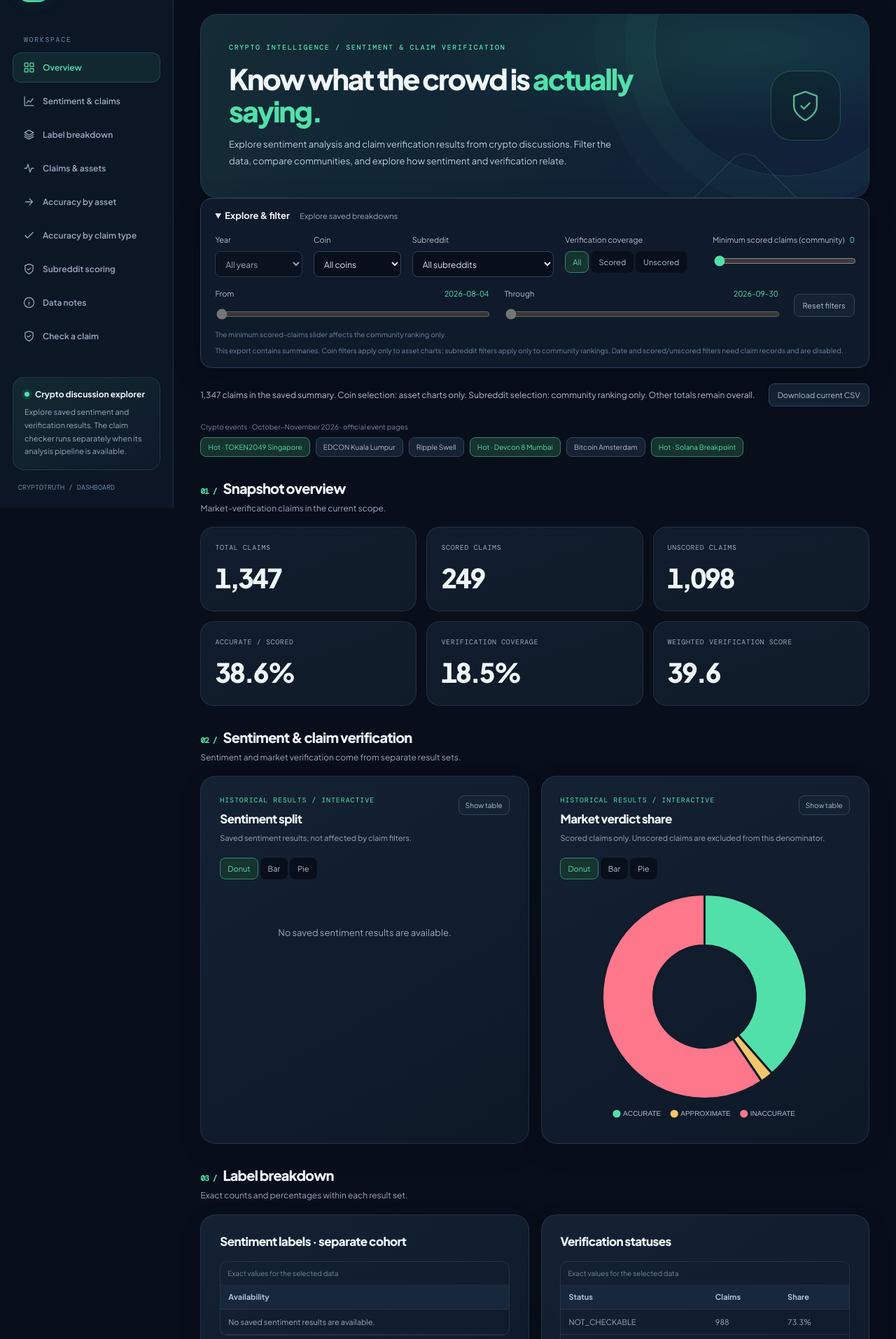
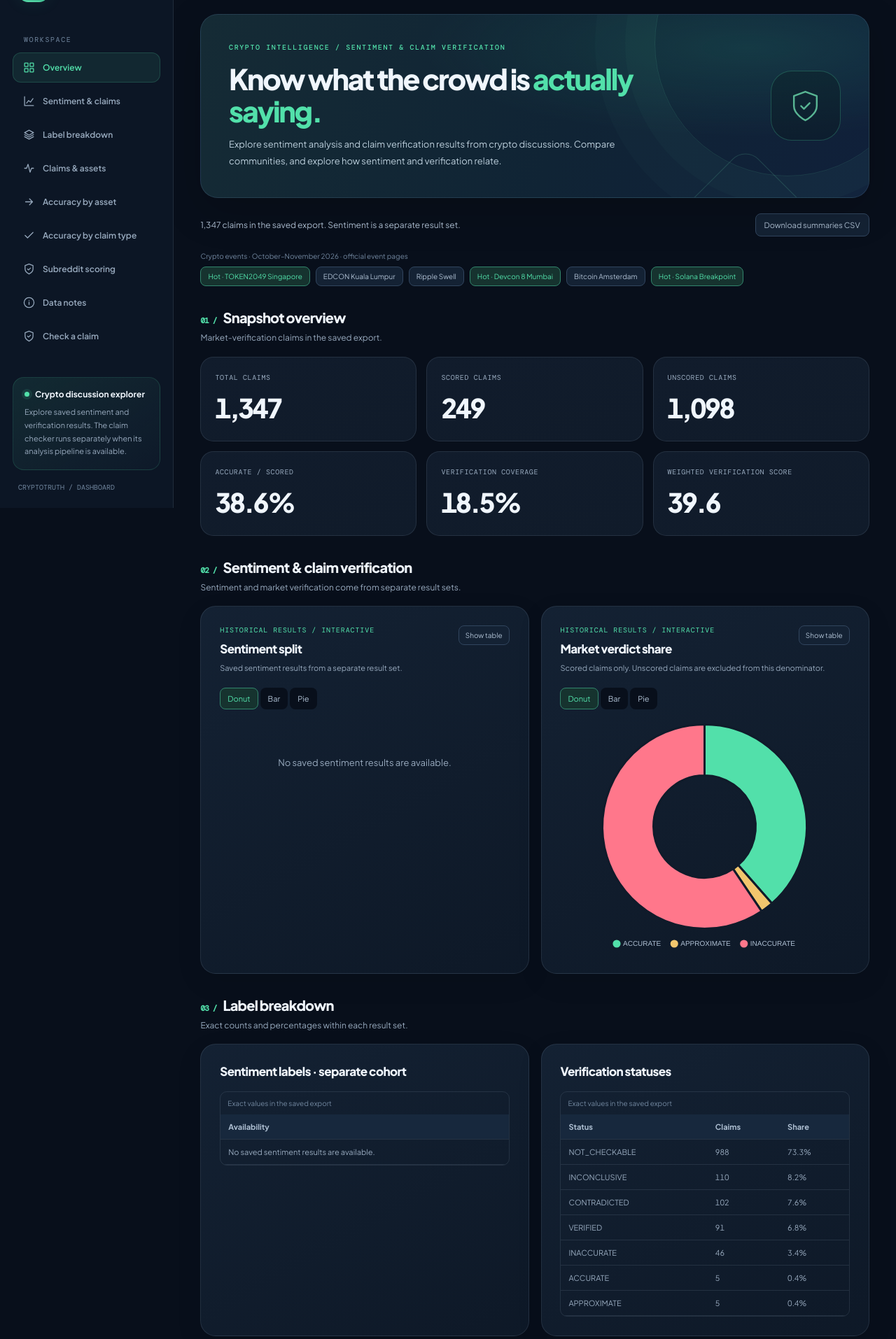
Before and after one commit to Jolie97/Data-Science-Project, a Flask app: template dashboard/templates/index_1.html in a window 1280 px wide. Shown: the part 74-1988 px from the top of the page at 70% size. Run offline with Flask 3, Linux system fonts and the light colour scheme; the template is opened without the code that fills it, so the values that code supplies are empty.

Commit message:
deleting filter and preserving other functions

```diff
--- a/dashboard/static/dashboard_new.js
+++ b/dashboard/static/dashboard_new.js
@@ -100,8 +100,7 @@ if (typeof document !== "undefined") (() => {
   const percent = (n,d) => d ? `${(n/d*100).toFixed(1)}%` : "—";
   const reducedMotion = matchMedia("(prefers-reduced-motion: reduce)").matches;
   const M = CryptoTruthData;
-  let data, selected=[], current, dates=[], activeDates=[], pending=false, rowMode=false;
-  const state = {year:"all",coin:"all",sub:"all",kind:"all",from:null,to:null};
+  let data, selected=[], current, pending=false, rowMode=false;
   function el(tag, text) {
     const e = document.createElement(tag);
     e.textContent = text;
@@ -120,7 +119,7 @@ if (typeof document !== "undefined") (() => {
     host,
     headers,
     rows,
-    caption = "Exact values for the selected data"
+    caption = "Exact values in the saved export"
   ) {
     const t = document.createElement("table");
     t.append(el("caption", caption));
@@ -141,7 +140,7 @@ if (typeof document !== "undefined") (() => {
     }
     if (!rows.length) {
       const r = document.createElement("tr"),
-        td = el("td", "No matching data. Broaden the filters or reset.");
+        td = el("td", "No exported values are available for this chart.");
       td.colSpan = headers.length;
       r.append(td);
       body.append(r);
@@ -192,7 +191,7 @@ if (typeof document !== "undefined") (() => {
     key,
     config,
     hasData,
-    emptyMessage = "No matching data. Broaden the filters or reset."
+    emptyMessage = "No exported values are available for this chart."
   ) {
     const card = cards.get(key),
       canvas = $(`ix-chart-${key}`),
@@ -315,9 +314,9 @@ if (typeof document !== "undefined") (() => {
     table($(`ix-table-${key}`),["Category",...value.datasets.map(d=>d.label)],value.labels.map((l,i)=>[l,...value.datasets.map(d=>number(d.data[i]))]));
   }
   function communityRows() {
-    const min=Number($("ix-threshold").value),rank=$("ix-rank").value;
+    const rank=$("ix-rank").value;
     const metric=r=>rank==="trust" ? r.verification_score : rank==="coverage" ? M.ratio(r.scored_claims,r.claims) : r.claims;
-    return current.subreddit_scores.filter(r=>(rowMode || state.sub==="all" || r.subreddit===state.sub) && r.scored_claims>=min)
+    return [...current.subreddit_scores]
       .sort((a,b)=>(metric(b)??-1)-(metric(a)??-1) || a.subreddit.localeCompare(b.subreddit));
   }
   function drawCommunities() {
@@ -337,8 +336,8 @@ if (typeof document !== "undefined") (() => {
   }
   function update() {
     pending=false;
-    selected=rowMode ? M.filter(data.claim_records,state) : [];
-    current=rowMode ? M.aggregate(selected) : data;
+    selected=rowMode ? data.claim_records : [];
+    current=data;
     const o=current.overview,meta=current.meta;
     const count=name=>o.verdict_breakdown.values[o.verdict_breakdown.labels.indexOf(name)] ?? 0;
     const accurate=count("ACCURATE"),approximate=count("APPROXIMATE");
@@ -355,7 +354,7 @@ if (typeof document !== "undefined") (() => {
     }
     categorical("verdict",o.verdict_breakdown.labels,o.verdict_breakdown.values,verdictColors,"Claims");
     table($("ix-verdict-labels"),["Status","Claims","Share"],current.status_counts.labels.map((l,i)=>[l,number(current.status_counts.values[i]),percent(current.status_counts.values[i],meta.total_claims)]));
-    const coinMatrix=M.selectMatrix(o.accuracy_by_coin,rowMode ? "all" : state.coin);
+    const coinMatrix=o.accuracy_by_coin;
     const coinMode=$("ix-topic-group").value==="coin";
     const grouped=coinMode ? {labels:coinMatrix.labels,values:coinMatrix.labels.map((_,i)=>M.sum(coinMatrix.datasets.map(d=>d.data[i])))} : o.claim_types;
     $("ix-title-topics").textContent=coinMode ? "Scored claims by coin" : "Claims by type";
@@ -365,32 +364,16 @@ if (typeof document !== "undefined") (() => {
     drawCommunities();
     drawMatrix("verification",current.coverage_by_type);
     categorical("coverage",["Unscored","Scored"],[meta.not_scored_claims,meta.scored_claims],["#9baec7","#52e0aa"],"Claims");
-    $("ix-threshold-label").textContent=$("ix-threshold").value;
-    $("ix-from-label").textContent=state.from || data.meta.date_start || "—";
-    $("ix-to-label").textContent=state.to || data.meta.date_end || "—";
-    $("ix-status").textContent=rowMode ? `${number(selected.length)} of ${number(data.meta.total_claims)} claims selected. Sentiment remains a separate result set.` :
-      `${number(meta.total_claims)} claims in the saved summary. Coin selection: asset charts only. Subreddit selection: community ranking only. Other totals remain overall.`;
+    $("ix-status").textContent=`${number(meta.total_claims)} claims in the saved export. Sentiment is a separate result set.`;
+    $("ix-download").textContent=rowMode ? "Download claims CSV" : "Download summaries CSV";
     const metadata=[["Source",data.meta.source_file],["Generated",data.meta.generated_at],["Full period",`${data.meta.date_start || "Unknown"} → ${data.meta.date_end || "Unknown"}`],
-      ["Full dataset",`${number(data.meta.total_claims)} claims`],["Current scope",rowMode ? `${number(selected.length)} claims` : "Saved overall summary"],
+      ["Full dataset",`${number(data.meta.total_claims)} claims`],["View", "Complete saved dataset"],
       ["Missing dates",number(data.meta.missing_dates)],["Sentiment cohort",sentiment ? `${number(M.sum(sentiment.values))} saved results` : "Unavailable"],
       ["Verification score",data.meta.trust_formula || "(accurate + 0.5 × approximate) / scored × 100"]];
     $("ix-metadata").replaceChildren(...metadata.flatMap(([k,v])=>[el("dt",k),el("dd",v??"Unavailable")]));
     $("ix-download").disabled=false;
   }
   function schedule() {if(!pending){pending=true;requestAnimationFrame(update);}}
-  function resetDates() {
-    activeDates=dates.filter(d=>state.year==="all" || d.startsWith(state.year));
-    state.from=null;state.to=null;
-    $("ix-from").max=$("ix-to").max=String(Math.max(0,activeDates.length-1));
-    $("ix-from").value="0";$("ix-to").value=String(Math.max(0,activeDates.length-1));
-  }
-  function reset() {
-    Object.assign(state,{year:"all",coin:"all",sub:"all",kind:"all",from:null,to:null});
-    for(const id of ["ix-year","ix-coin","ix-sub"]) $(id).value="all";
-    $("ix-threshold").value="0";$("ix-topic-group").value="type";$("ix-rank").value="volume";
-    document.querySelectorAll("[data-kind]").forEach(b=>b.setAttribute("aria-pressed",String(b.dataset.kind==="all")));
-    resetDates();schedule();
-  }
   function download() {
     let rows;
     if(rowMode) rows=[["date","coin","subreddit","claim_type","status","scored","verdict"],...selected.map(r=>[r.date,r.coin,r.subreddit,r.claim_type,r.status,r.scored,r.verdict])];
@@ -399,21 +382,20 @@ if (typeof document !== "undefined") (() => {
       for(const [key,label] of [["verdict_breakdown","Overall market verdict"],["claim_types","Overall claim types"],["checkable_share","Overall checkability"]])
         data.overview[key].labels.forEach((l,i)=>rows.push([label,l,"Claims",data.overview[key].values[i]]));
       current.status_counts.labels.forEach((l,i)=>rows.push(["Overall verification status",l,"Claims",current.status_counts.values[i]]));
-      const coin=M.selectMatrix(data.overview.accuracy_by_coin,state.coin);
-      coin.labels.forEach((l,i)=>coin.datasets.forEach(d=>rows.push(["Selected coin charts",l,d.label,d.data[i]])));
+      const coin=data.overview.accuracy_by_coin;
+      coin.labels.forEach((l,i)=>coin.datasets.forEach(d=>rows.push(["Accuracy by coin",l,d.label,d.data[i]])));
       for(const [matrix,scope] of [[data.overview.accuracy_by_type,"Overall accuracy by type"],[data.coverage_by_type,"Overall coverage by type"]])
         matrix.labels.forEach((l,i)=>matrix.datasets.forEach(d=>rows.push([scope,l,d.label,d.data[i]])));
       const sent=savedSentiment();if(sent) sent.labels.forEach((l,i)=>rows.push(["Separate sentiment cohort",l,"Results",sent.values[i]]));
-      communityRows().forEach(r=>["claims","scored_claims","verification_score"].forEach(k=>rows.push(["Selected community ranking",r.subreddit,k,r[k]])));
+      communityRows().forEach(r=>["claims","scored_claims","verification_score"].forEach(k=>rows.push(["Community ranking",r.subreddit,k,r[k]])));
     }
     const quote=value=>{let s=String(value??"");if(/^[=+@\-\t\r]/.test(s))s="'"+s;return '"'+s.replaceAll('"','""')+'"';};
     const url=URL.createObjectURL(new Blob([rows.map(r=>r.map(quote).join(",")).join("\r\n")],{type:"text/csv;charset=utf-8"}));
-    const a=document.createElement("a");a.href=url;a.download=rowMode ? "CryptoTruth_filtered_claims.csv" : "CryptoTruth_current_summaries.csv";a.click();
+    const a=document.createElement("a");a.href=url;a.download=rowMode ? "CryptoTruth_claims.csv" : "CryptoTruth_current_summaries.csv";a.click();
     setTimeout(()=>URL.revokeObjectURL(url),1000);
   }
   function setup() {
     rowMode=Array.isArray(data.claim_records);
-    dates=rowMode ? [...new Set(data.claim_records.map(r=>r.date).filter(Boolean))].sort() : [];
     for(const node of document.querySelectorAll("[data-card]")) {
       const key=node.dataset.card;
       cards.set(key,{type:node.querySelector("[data-chart-type]").dataset.chartType,chart:null,table:false});
@@ -429,28 +411,8 @@ if (typeof document !== "undefined") (() => {
         if(!card.table && card.chart) requestAnimationFrame(()=>card.chart.resize());
       });
     }
-    const coins=rowMode ? [...new Set(data.claim_records.map(r=>r.coin??"Unknown"))].sort() : data.overview.accuracy_by_coin.labels;
-    const subs=rowMode ? [...new Set(data.claim_records.map(r=>r.subreddit??"Unknown"))].sort() : data.subreddit_scores.map(r=>r.subreddit);
-    for(const [id,items] of [["ix-year",[...new Set(dates.map(d=>d.slice(0,4)))]],["ix-coin",coins],["ix-sub",subs]])
-      items.forEach(v=>{const opt=el("option",v);opt.value=v;$(id).append(opt);});
-    $("ix-controls").disabled=false;
-    for(const id of ["ix-year","ix-from","ix-to"]) $(id).disabled=!rowMode || !dates.length;
-    document.querySelectorAll("[data-kind]").forEach(b=>{b.disabled=!rowMode;b.addEventListener("click",()=>{
-      state.kind=b.dataset.kind;document.querySelectorAll("[data-kind]").forEach(x=>x.setAttribute("aria-pressed",String(x===b)));schedule();
-    });});
-    $("ix-filter-hint").textContent=rowMode ? "Filter verified claims" : "Explore saved breakdowns";
-    $("ix-scope").textContent=rowMode ? "Year, dates, coin, subreddit and coverage combine across claim charts. Sentiment uses its separate saved results. Undated claims remain included until a date filter is applied." :
-      "This export contains summaries. Coin filters apply only to asset charts; subreddit filters apply only to community rankings. Date and scored/unscored filters need claim records and are disabled.";
-    $("ix-year").addEventListener("change",()=>{state.year=$("ix-year").value;resetDates();schedule();});
-    for(const [id,key] of [["ix-coin","coin"],["ix-sub","sub"]]) $(id).addEventListener("change",()=>{state[key]=$(id).value;schedule();});
-    for(const id of ["ix-from","ix-to"]) $(id).addEventListener("input",()=>{
-      if(Number($("ix-from").value)>Number($("ix-to").value)) $(id==="ix-from"?"ix-to":"ix-from").value=$(id).value;
-      state.from=activeDates[Number($("ix-from").value)]??null;state.to=activeDates[Number($("ix-to").value)]??null;schedule();
-    });
-    $("ix-threshold").max=String(Math.max(1,...data.subreddit_scores.map(r=>r.scored_claims)));
-    $("ix-threshold").addEventListener("input",schedule);
     for(const id of ["ix-topic-group","ix-rank"]) $(id).addEventListener("change",schedule);
-    $("ix-reset").addEventListener("click",reset);$("ix-download").addEventListener("click",download);
+    $("ix-download").addEventListener("click",download);
     const events=[
       ["Hot · TOKEN2049 Singapore","7–8 October 2026","https://www.token2049.com/singapore/faqs"],
       ["EDCON Kuala Lumpur","17–18 October 2026","https://www.edcon.io/en/"],
@@ -460,7 +422,7 @@ if (typeof document !== "undefined") (() => {
       ["Hot · Solana Breakpoint","15–17 November 2026","https://solana.com/breakpoint"]];
     events.forEach(([label,date,url])=>{const b=el("button",label);b.type="button";b.dataset.hot=String(label.startsWith("Hot · "));b.title=`${date} · Open official event page`;
       b.setAttribute("aria-label",`${label}, ${date}, opens official page in a new tab`);b.addEventListener("click",()=>window.open(url,"_blank","noopener,noreferrer"));$("ix-events").append(b);});
-    resetDates();update();
+    update();
   }
   async function load() {
     const controller=new AbortController();const timer=setTimeout(()=>controller.abort(),30000);
@@ -470,7 +432,7 @@ if (typeof document !== "undefined") (() => {
       data=M.validate(await response.json());setup();
     } catch(error) {
       $("ix-status").dataset.error="true";$("ix-status").textContent=error.name==="AbortError" ? "The dashboard request timed out. Reload to retry." : error.message;
-      $("ix-controls").disabled=true;$("ix-download").disabled=true;
+      $("ix-download").disabled=true;
       document.querySelectorAll(".ix-chart-wrap").forEach(w=>{w.querySelector("canvas").hidden=true;const p=w.querySelector(".ix-empty");p.hidden=false;p.textContent="Real dashboard data is unavailable. No replacement values are shown.";});
     } finally {clearTimeout(timer);}
   }
--- a/dashboard/templates/index_1.html
+++ b/dashboard/templates/index_1.html
@@ -1045,7 +1045,7 @@
 @media(max-width:650px) {.ix-filter-grid {grid-template-columns:repeat(2,minmax(0,1fr));}.ix-range-grid {grid-template-columns:1fr;gap:8px;}.ix-kpis {grid-template-columns:repeat(2,minmax(0,1fr));}.ix-filters {padding:14px;}.ix-filters summary span {display:none;}.ix-status-row,.ix-banner {align-items:flex-start;flex-direction:column;}.ix-card .panel-head {flex-wrap:wrap;}.ix-chart-wrap {height:300px;}.ix-section .section-header {align-items:flex-start;}.ix-method dl {grid-template-columns:85px 1fr;}}
 
     </style>
-    <script defer src="{{ url_for('static', filename='dashboard_new.js') }}"></script>
+    <script defer src="{{ url_for('static', filename='dashboard_new.js', v='no-filters-20261012') }}"></script>
   </head>
   <body>
     <svg
@@ -1163,7 +1163,7 @@
             </h1>
             <p>
               Explore sentiment analysis and claim verification results from
-              crypto discussions. Filter the data, compare
+              crypto discussions. Compare
               communities, and explore how sentiment and verification relate.
             </p>
           </div>
@@ -1173,24 +1173,12 @@
         </section>
 
 
-<details class="ix-filters" open><summary>Explore &amp; filter <span id="ix-filter-hint">Loading available filters…</span></summary>
-<fieldset id="ix-controls" disabled><legend class="ix-sr">Dashboard filters</legend>
-<div class="ix-filter-grid">
-<label>Year<select id="ix-year"><option value="all">All years</option></select></label>
-<label>Coin<select id="ix-coin"><option value="all">All coins</option></select></label>
-<label>Subreddit<select id="ix-sub"><option value="all">All subreddits</option></select></label>
-<div><span class="ix-control-label">Verification coverage</span><div class="ix-segments" role="group" aria-label="Verification coverage"><button type="button" data-kind="all" aria-pressed="true">All</button><button type="button" data-kind="scored" aria-pressed="false">Scored</button><button type="button" data-kind="unscored" aria-pressed="false">Unscored</button></div></div>
-<label>Minimum scored claims (community) <output id="ix-threshold-label" for="ix-threshold">0</output><input type="range" id="ix-threshold" min="0" max="150" value="0" step="1" aria-describedby="ix-threshold-note" /></label>
-</div>
-<div class="ix-range-grid"><label>From <output id="ix-from-label" for="ix-from">—</output><input type="range" id="ix-from" min="0" max="0" value="0" step="1" /></label><label>Through <output id="ix-to-label" for="ix-to">—</output><input type="range" id="ix-to" min="0" max="0" value="0" step="1" /></label><button type="button" id="ix-reset" class="ix-button">Reset filters</button></div>
-<p class="ix-help" id="ix-threshold-note">The minimum scored-claims slider affects the community ranking only.</p><p class="ix-help" id="ix-scope"></p>
-</fieldset></details>
-<div class="ix-status-row"><p id="ix-status" role="status" aria-live="polite">Loading dashboard data…</p><button type="button" id="ix-download" class="ix-button" disabled>Download current CSV</button></div>
+<div class="ix-status-row"><p id="ix-status" role="status" aria-live="polite">Loading dashboard data…</p><button type="button" id="ix-download" class="ix-button" disabled>Download CSV</button></div>
 <div class="ix-events"><span>Crypto events · October–November 2026 · official event pages</span><div id="ix-events"></div></div>
-<section id="snapshot" class="ix-section" aria-labelledby="snapshot-title"><div class="section-header"><div><h2 id="snapshot-title"><span class="section-index">01 /</span>Snapshot overview</h2><p>Market-verification claims in the current scope.</p></div></div><div class="ix-kpis"><article class="kpi-card"><div class="kpi-label">Total claims</div><div class="kpi-value" id="ix-kpi-posts">—</div></article><article class="kpi-card"><div class="kpi-label">Scored claims</div><div class="kpi-value" id="ix-kpi-comments">—</div></article><article class="kpi-card"><div class="kpi-label">Unscored claims</div><div class="kpi-value" id="ix-kpi-sentiment">—</div></article><article class="kpi-card"><div class="kpi-label">Accurate / scored</div><div class="kpi-value" id="ix-kpi-support">—</div></article><article class="kpi-card"><div class="kpi-label">Verification coverage</div><div class="kpi-value" id="ix-kpi-coverage">—</div></article><article class="kpi-card"><div class="kpi-label">Weighted verification score</div><div class="kpi-value" id="ix-kpi-engagement">—</div></article></div></section>
+<section id="snapshot" class="ix-section" aria-labelledby="snapshot-title"><div class="section-header"><div><h2 id="snapshot-title"><span class="section-index">01 /</span>Snapshot overview</h2><p>Market-verification claims in the saved export.</p></div></div><div class="ix-kpis"><article class="kpi-card"><div class="kpi-label">Total claims</div><div class="kpi-value" id="ix-kpi-posts">—</div></article><article class="kpi-card"><div class="kpi-label">Scored claims</div><div class="kpi-value" id="ix-kpi-comments">—</div></article><article class="kpi-card"><div class="kpi-label">Unscored claims</div><div class="kpi-value" id="ix-kpi-sentiment">—</div></article><article class="kpi-card"><div class="kpi-label">Accurate / scored</div><div class="kpi-value" id="ix-kpi-support">—</div></article><article class="kpi-card"><div class="kpi-label">Verification coverage</div><div class="kpi-value" id="ix-kpi-coverage">—</div></article><article class="kpi-card"><div class="kpi-label">Weighted verification score</div><div class="kpi-value" id="ix-kpi-engagement">—</div></article></div></section>
 <section id="analysis" class="ix-section" aria-labelledby="analysis-title"><div class="section-header"><div><h2 id="analysis-title"><span class="section-index">02 /</span>Sentiment &amp; claim verification</h2><p>Sentiment and market verification come from separate result sets.</p></div></div><div class="cards-grid"><article class="panel ix-card" data-card="sentiment">
 <div class="panel-head"><div><div class="panel-kicker">Historical results / interactive</div><h3 id="ix-title-sentiment">Sentiment split</h3></div><button class="ix-view" type="button" data-table="sentiment" aria-pressed="false" aria-controls="ix-table-sentiment">Show table</button></div>
-<p class="panel-sub" id="ix-note-sentiment">Saved sentiment results; not affected by claim filters.</p>
+<p class="panel-sub" id="ix-note-sentiment">Saved sentiment results from a separate result set.</p>
 <div class="ix-card-tools"><div class="ix-segments" role="group" aria-label="Sentiment split chart type"><button type="button" data-chart-type="doughnut" aria-pressed="true">Donut</button><button type="button" data-chart-type="bar" aria-pressed="false">Bar</button><button type="button" data-chart-type="pie" aria-pressed="false">Pie</button></div></div>
 <div class="ix-chart-wrap" id="ix-wrap-sentiment"><canvas id="ix-chart-sentiment" role="img" aria-label="Sentiment split" aria-describedby="ix-note-sentiment"></canvas><p class="ix-empty" hidden></p></div><div class="ix-table-wrap" id="ix-table-sentiment" hidden></div></article><article class="panel ix-card" data-card="verdict">
 <div class="panel-head"><div><div class="panel-kicker">Historical results / interactive</div><h3 id="ix-title-verdict">Market verdict share</h3></div><button class="ix-view" type="button" data-table="verdict" aria-pressed="false" aria-controls="ix-table-verdict">Show table</button></div>
@@ -1205,7 +1193,7 @@
 <div class="ix-chart-wrap" id="ix-wrap-topics"><canvas id="ix-chart-topics" role="img" aria-label="Claims by type" aria-describedby="ix-note-topics"></canvas><p class="ix-empty" hidden></p></div><div class="ix-table-wrap" id="ix-table-topics" hidden></div></article></section>
 <section id="divergence" class="ix-section" aria-labelledby="divergence-title"><div class="section-header"><div><h2 id="divergence-title"><span class="section-index">06 /</span>Accuracy by asset</h2><p>Compare market-verification outcomes across coins.</p></div></div><article class="panel ix-card" data-card="divergence">
 <div class="panel-head"><div><div class="panel-kicker">Historical results / interactive</div><h3 id="ix-title-divergence">Coin verdicts</h3></div><button class="ix-view" type="button" data-table="divergence" aria-pressed="false" aria-controls="ix-table-divergence">Show table</button></div>
-<p class="panel-sub" id="ix-note-divergence">Scored claims only. Coin selection applies to this chart.</p>
+<p class="panel-sub" id="ix-note-divergence">Scored claims only, grouped by coin.</p>
 <div class="ix-card-tools"><div class="ix-segments" role="group" aria-label="Coin verdicts chart type"><button type="button" data-chart-type="bar" aria-pressed="true">Bar</button></div></div>
 <div class="ix-chart-wrap" id="ix-wrap-divergence"><canvas id="ix-chart-divergence" role="img" aria-label="Coin verdicts" aria-describedby="ix-note-divergence"></canvas><p class="ix-empty" hidden></p></div><div class="ix-table-wrap" id="ix-table-divergence" hidden></div></article></section>
 <section id="claims" class="ix-section" aria-labelledby="claims-title"><div class="section-header"><div><h2 id="claims-title"><span class="section-index">07 /</span>Accuracy by claim type</h2><p>Compare market-verification outcomes across claim categories.</p></div></div><article class="panel ix-card" data-card="engagement">
@@ -1224,12 +1212,12 @@
 <div class="ix-chart-wrap" id="ix-wrap-verification"><canvas id="ix-chart-verification" role="img" aria-label="Coverage by claim type" aria-describedby="ix-note-verification"></canvas><p class="ix-empty" hidden></p></div><div class="ix-table-wrap" id="ix-table-verification" hidden></div></article></div></section>
 <section id="data-notes" class="ix-section" aria-labelledby="data-notes-title"><div class="section-header"><div><h2 id="data-notes-title"><span class="section-index">09 /</span>Data coverage &amp; methodology</h2><p>Read the source, coverage and limits of the available data.</p></div></div><div class="cards-grid"><article class="panel ix-card" data-card="coverage">
 <div class="panel-head"><div><div class="panel-kicker">Historical results / interactive</div><h3 id="ix-title-coverage">Verification coverage</h3></div><button class="ix-view" type="button" data-table="coverage" aria-pressed="false" aria-controls="ix-table-coverage">Show table</button></div>
-<p class="panel-sub" id="ix-note-coverage">Scored and unscored claims in the current scope.</p>
+<p class="panel-sub" id="ix-note-coverage">Scored and unscored claims in the saved export.</p>
 <div class="ix-card-tools"><div class="ix-segments" role="group" aria-label="Verification coverage chart type"><button type="button" data-chart-type="bar" aria-pressed="true">Bar</button><button type="button" data-chart-type="doughnut" aria-pressed="false">Donut</button></div></div>
 <div class="ix-chart-wrap" id="ix-wrap-coverage"><canvas id="ix-chart-coverage" role="img" aria-label="Verification coverage" aria-describedby="ix-note-coverage"></canvas><p class="ix-empty" hidden></p></div><div class="ix-table-wrap" id="ix-table-coverage" hidden></div></article><article class="panel ix-method"><h3>About this dataset</h3><dl id="ix-metadata"></dl><ul>
 <li>Market-verification categories retain their original definitions. They are not NLI support probabilities or guarantees of truth.</li>
 <li>Unscored claims do not contribute to accuracy or verification-score denominators. Undefined rates display as unavailable.</li>
-<li>Sentiment and NLI results are separate saved cohorts. Claim filters do not apply to those totals.</li>
+<li>Sentiment and NLI results are separate saved cohorts; their totals need not match the market-verification dataset.</li>
 <li>Dates, when exported, use the existing POST_DATE field; a comment may inherit its parent post's timestamp.</li>
 <li>The event calendar opens official sources; it does not imply that this dataset contains reactions to those events.</li>
 <li><a href="/api/dashboard-data" target="_blank" rel="noopener">Open the results export</a>.</li></ul></article></div></section>
```
